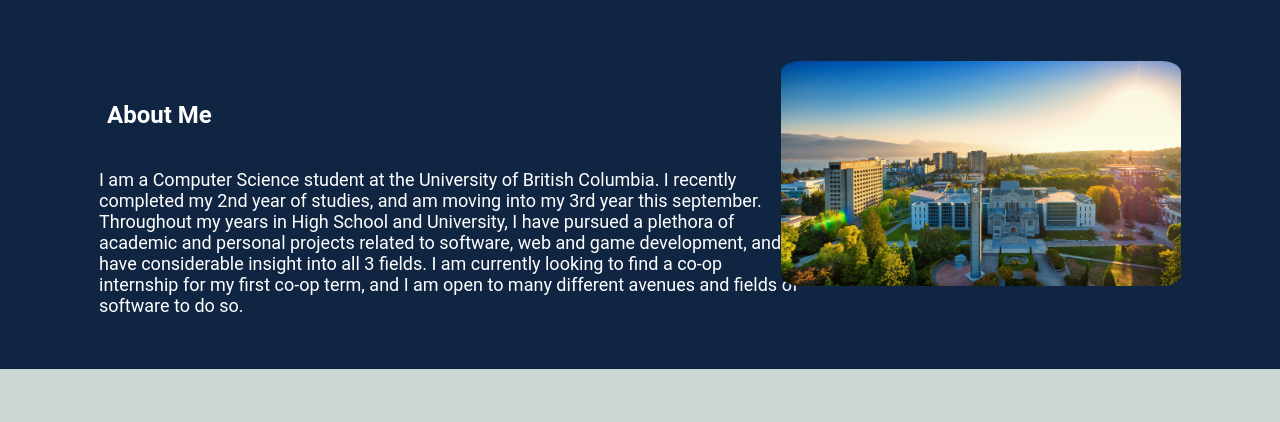
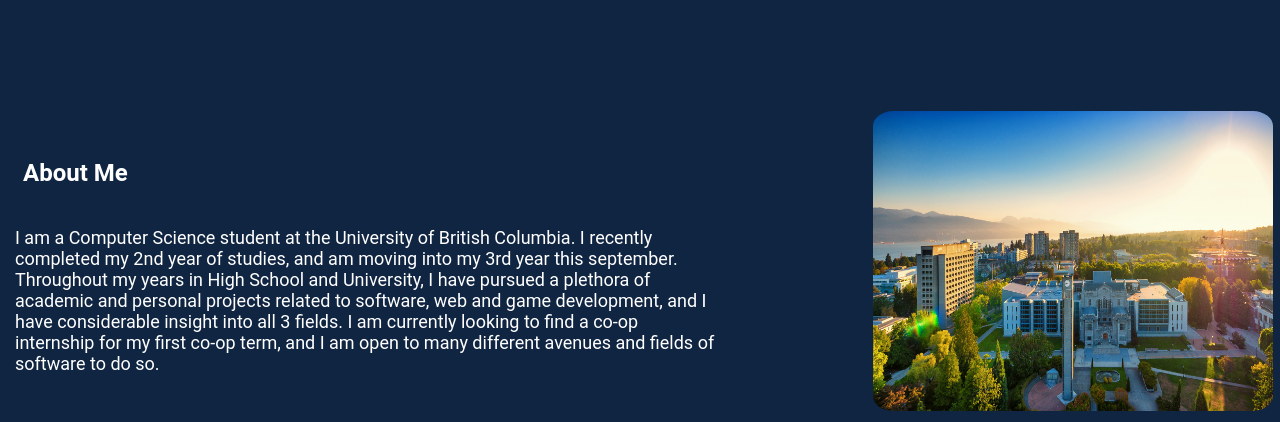
Before and after one commit to Daniel040506/Portfolio-Website, a plain HTML site: page index.html in a window 1280 px wide. Shown: the part 113-535 px from the top of the page. Drawn offline with Linux system fonts and the light colour scheme.

Commit message:
adjusted styling for consistency

```diff
--- a/index.html
+++ b/index.html
@@ -17,6 +17,7 @@
     </ul>
 </div>
 <div class="Information">
+    <div class="WProject1">
         <div class="LeftHalf">
             <H4>About Me</H4>
             <div class="infoText">
@@ -27,9 +28,10 @@
 
             </div>
         </div>
-    <div class="RightHalf">
+
             <img src="images/ubc2.jpg" alt="Image Goes Here">
     </div>
+
 </div>
 <div class="Web-Dev-Projects">
 <h3>Web Development</h3>
--- a/styles.css
+++ b/styles.css
@@ -43,11 +43,12 @@ ul {
 .Information {
     display:flex;
     justify-content: space-around;
-    height: 300px;
+    height: 400px;
     font-size: 18px;
     font-weight: #F9FAF8;
     display: flex;
-
+    flex-direction: column;
+    align-items: center;
 }
 
 .Information .infoText {
@@ -92,6 +93,11 @@ ul {
 }
 
 .Web-Dev-Projects .LeftHalf {
+    width: 850px;
+    margin: 8px;
+}
+
+.Information .LeftHalf {
     width: 850px;
     margin: 8px;
 }
```
Lines whose indentation alone changed are shown as unchanged.
